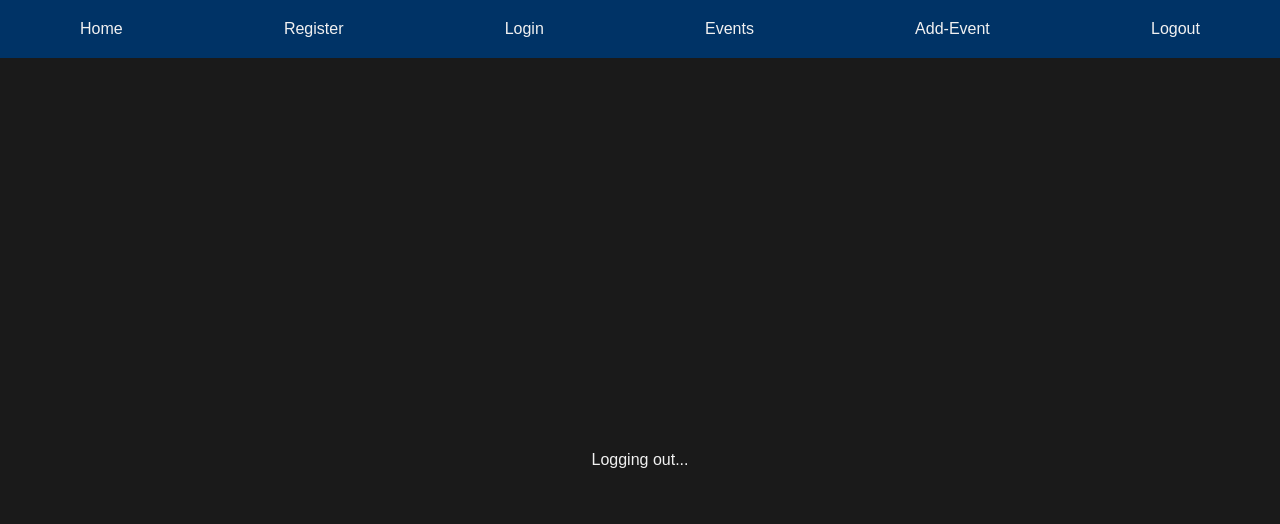
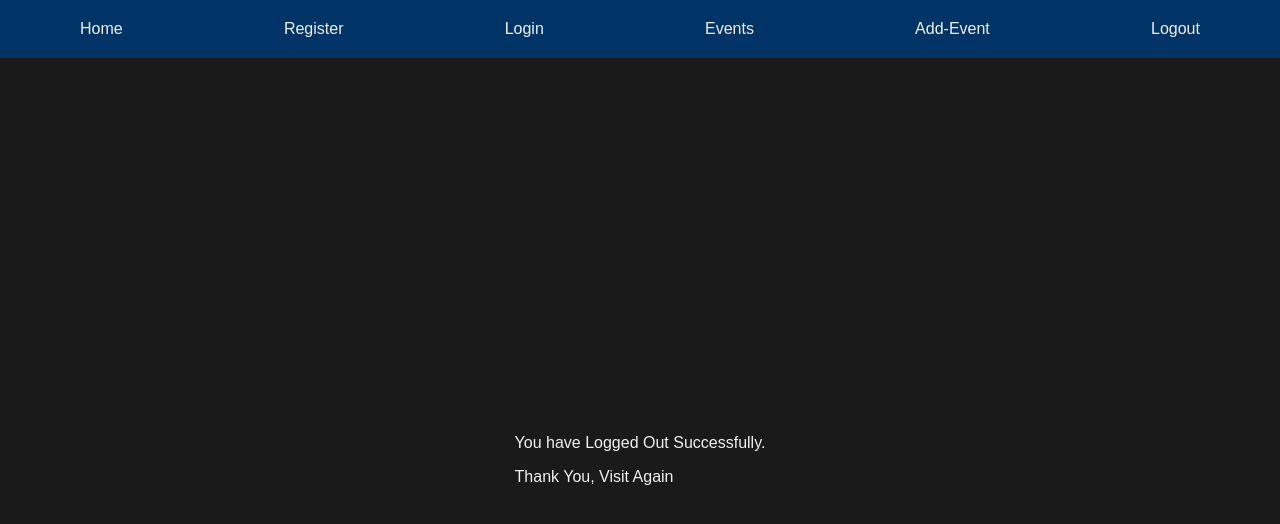
Before and after one commit to Nishanth1306/Event-Manager-frontend, a React (Vite) app: page /logout in a window 1280 px wide. Shown: the top 524 px of the page. Built offline with nearby package versions, Linux system fonts and the light colour scheme; no server answers.

Commit message:
LogOut - Updated

```diff
--- a/src/pages/Logout.jsx
+++ b/src/pages/Logout.jsx
@@ -27,7 +27,9 @@ const Logout = () => {
 
   return (
     <div>
-      <p>Logging out...</p>
+      <p>You have Logged Out Successfully.
+      </p>
+      <p>Thank You, Visit Again</p>
     </div>
   );
 };
```
